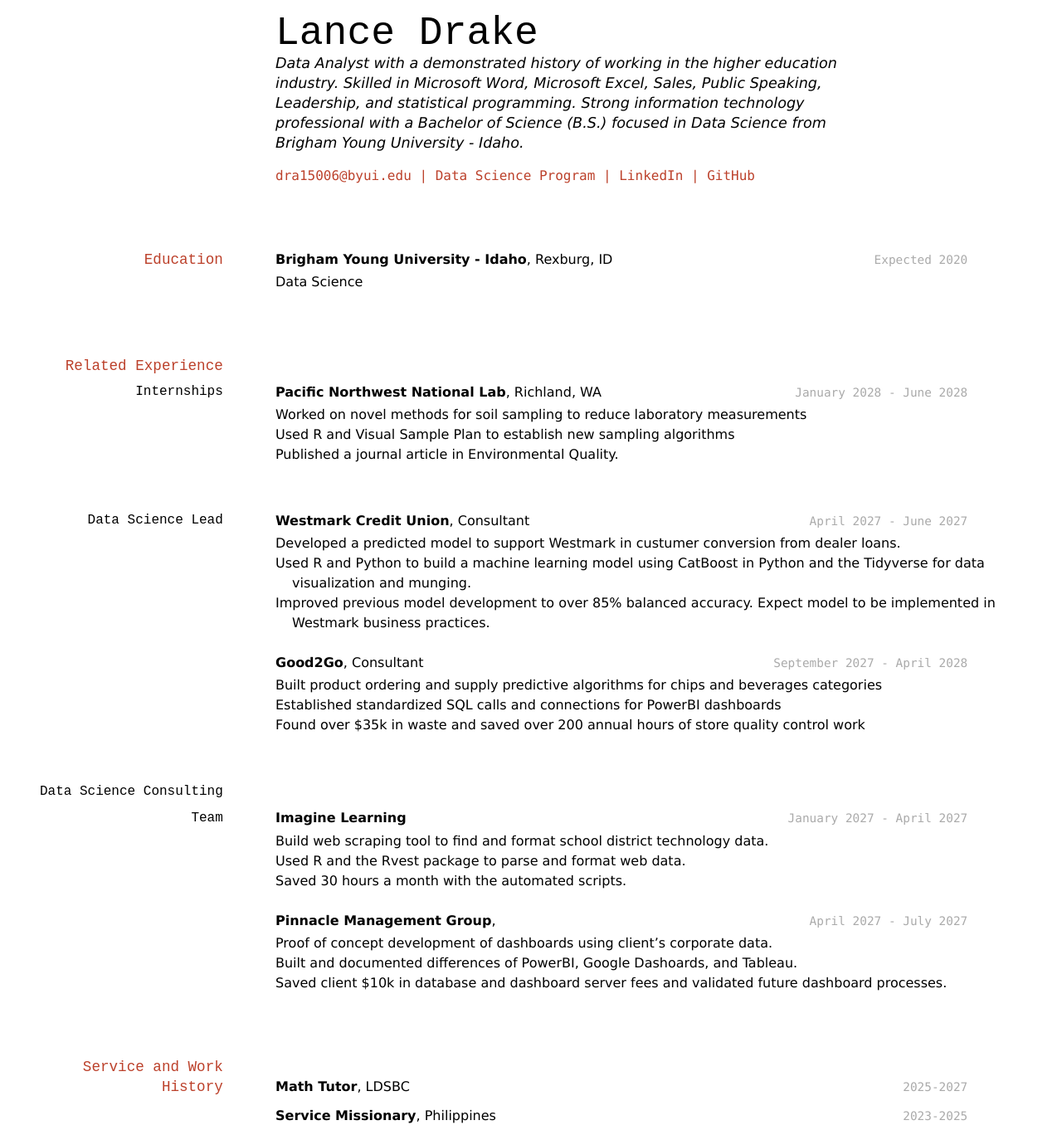
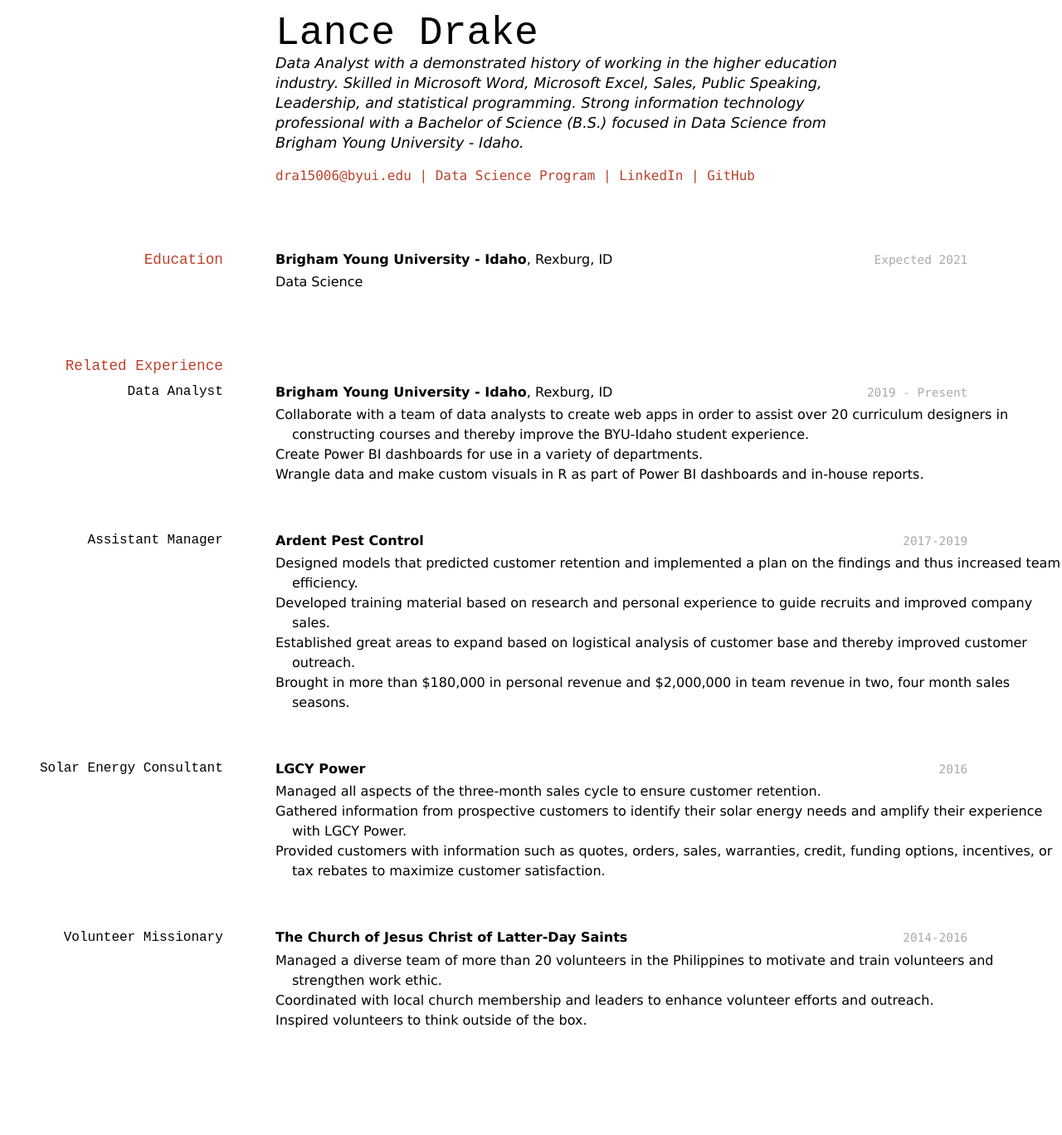
Before and after one commit to lance-drake/ldrake_resume, a Jekyll site: the page built from docs/index.md, in a window 1280 px wide. Shown: the whole page at 83% size. Built offline with Jekyll 4.4.1, drawn with Linux system fonts in a browser that asks for light colours; after the commit the page ends 1266 px from its top, so only the background shows below that.

Commit message:
Resume Changes

```diff
--- a/docs/index.md
+++ b/docs/index.md
@@ -16,7 +16,7 @@ title: Lance Drake's Resume
 
 ## Education
 
-`Expected 2020`
+`Expected 2021`
 __Brigham Young University - Idaho__, Rexburg, ID
 
 - Data Science
@@ -24,56 +24,47 @@ __Brigham Young University - Idaho__, Rexburg, ID
 
 ## Related Experience
 
-### Internships
 
-`January 2028 - June 2028`
-__Pacific Northwest National Lab__, Richland, WA
+### Data Analyst
+`2019 - Present`
+__Brigham Young University - Idaho__, Rexburg, ID
 
-- Worked on novel methods for soil sampling to reduce laboratory measurements
-- Used R and Visual Sample Plan to establish new sampling algorithms
-- Published a journal article in Environmental Quality.
-
-### Data Science Lead
-
-`April 2027 - June 2027`
-__Westmark Credit Union__, Consultant
-
-- Developed a predicted model to support Westmark in custumer conversion from dealer loans.
-- Used R and Python to build a machine learning model using CatBoost in Python and the Tidyverse for data visualization and munging.
-- Improved previous model development to over 85% balanced accuracy. Expect model to be implemented in Westmark business practices.
-
-`September 2027 - April 2028`
-__Good2Go__, Consultant
-
-- Built product ordering and supply predictive algorithms for chips and beverages categories
-- Established standardized SQL calls and connections for PowerBI dashboards
-- Found over $35k in waste and saved over 200 annual hours of store quality control work
-
-### Data Science Consulting Team
-
-`January 2027 - April 2027`
-__Imagine Learning__
-
-- Build web scraping tool to find and format school district technology data.
-- Used R and the Rvest package to parse and format web data.
-- Saved 30 hours a month with the automated scripts.
-
-`April 2027 - July 2027`
-__Pinnacle Management Group__,
-
-- Proof of concept development of dashboards using client's corporate data.
-- Built and documented differences of PowerBI, Google Dashoards, and Tableau.
-- Saved client $10k in database and dashboard server fees and validated future dashboard processes.
+- Collaborate with a team of data analysts to create
+ web apps in order to assist over 20 curriculum
+ designers in constructing courses and thereby
+ improve the BYU-Idaho student experience.
+- Create Power BI dashboards for use in a variety
+ of departments.
+- Wrangle data and make custom visuals in R
+ as part of Power BI dashboards and
+ in-house reports.
 
 
-## Service and Work History
+### Assistant Manager
+`2017-2019`
+__Ardent Pest Control__
 
-`2025-2027`
-__Math Tutor__, LDSBC
+- Designed models that predicted customer retention and implemented a plan on the findings and thus increased team efficiency.
+- Developed training material based on research and personal experience to guide recruits and improved company sales.
+- Established great areas to expand based on logistical analysis of customer base and thereby improved customer outreach.
+- Brought in more than $180,000 in personal revenue and $2,000,000 in team revenue in two, four month sales seasons.
 
+### Solar Energy Consultant
+`2016`
+__LGCY Power__
 
-`2023-2025`
-__Service Missionary__, Philippines
+- Managed all aspects of the three-month sales cycle to ensure customer retention.
+- Gathered information from prospective customers to identify their solar energy needs and amplify their experience with LGCY Power.
+- Provided customers with information such as quotes, orders, sales, warranties, credit, funding options, incentives, or tax rebates to maximize customer satisfaction.
+
+### Volunteer Missionary
+`2014-2016`
+__The Church of Jesus Christ of Latter-Day Saints__
+
+- Managed a diverse team of more than 20 volunteers in the Philippines to motivate and train volunteers and strengthen work ethic.
+- Coordinated with local church membership and leaders to enhance volunteer efforts and outreach.
+- Inspired volunteers to think outside of the box.
+
 
 
 
```
